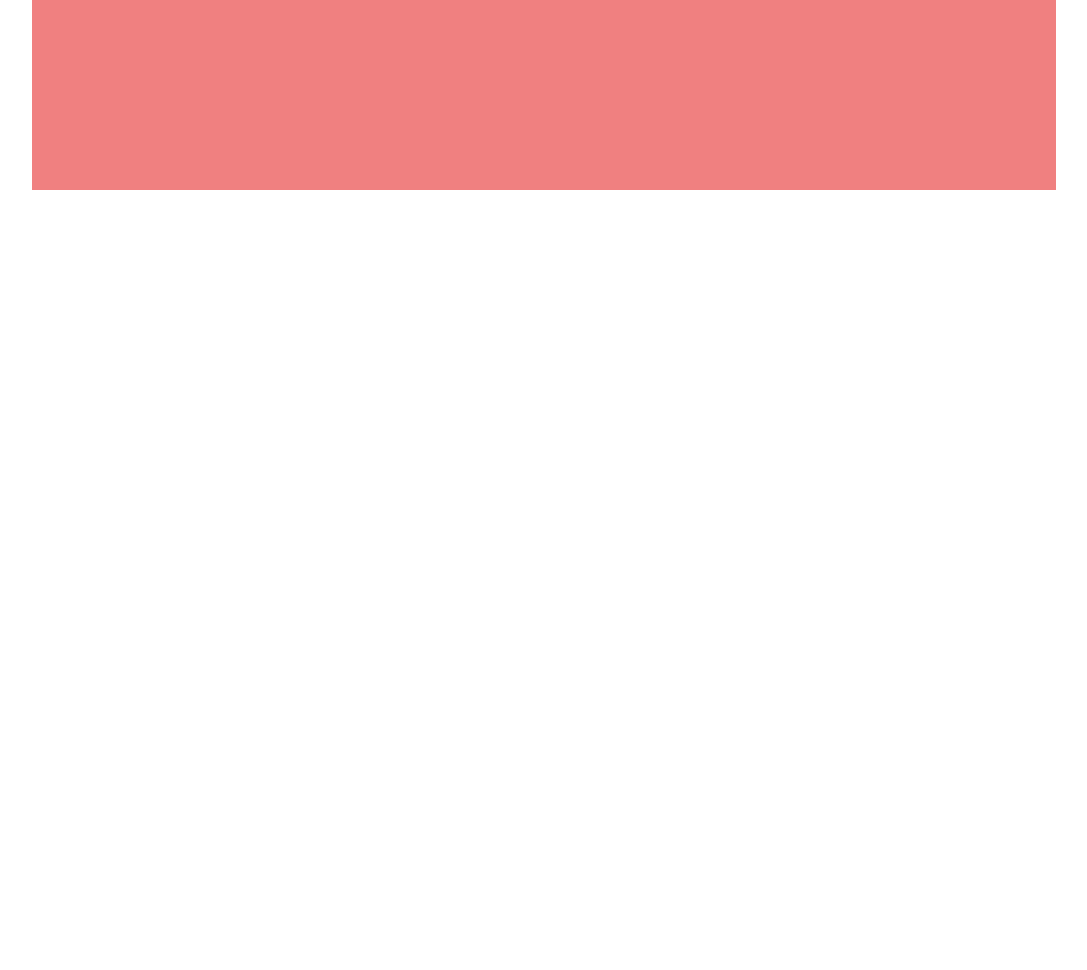
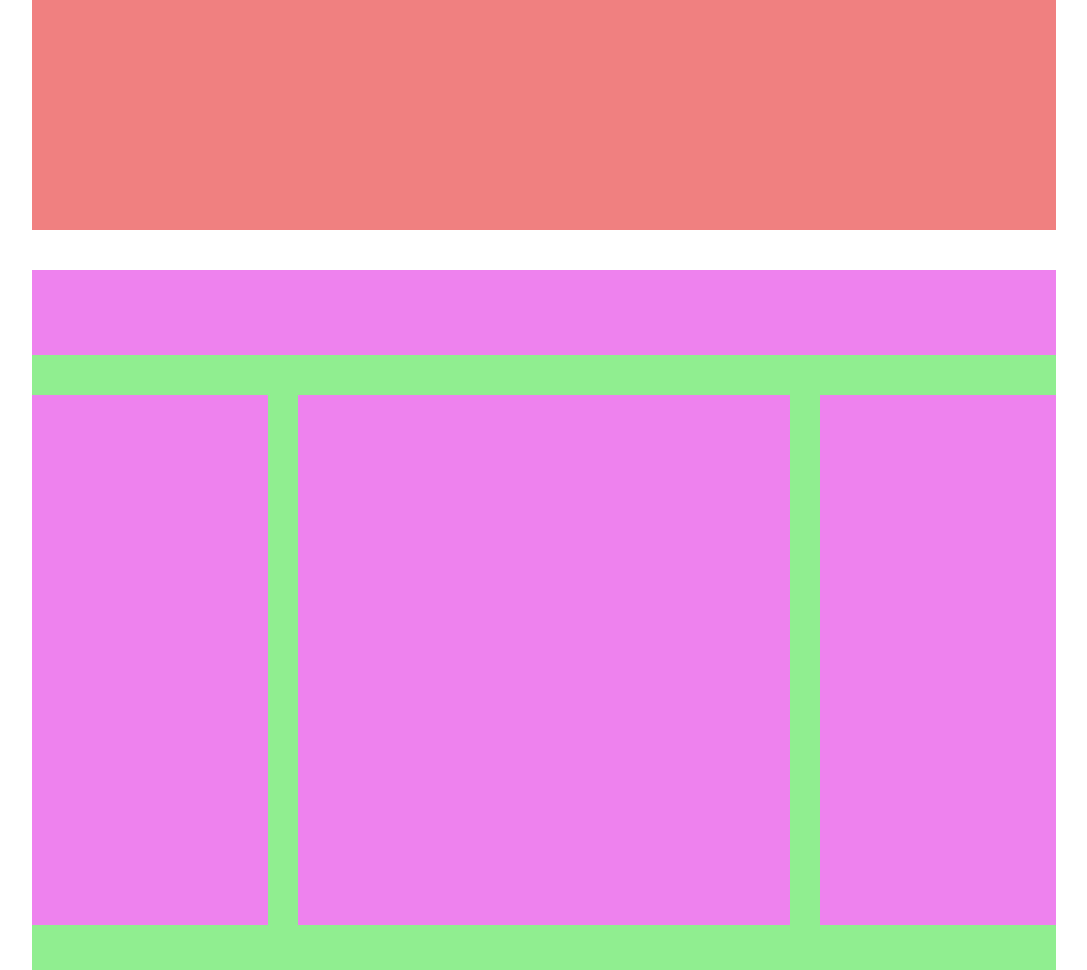
Before and after one commit to pollohultima/htmlcss-struttura-wp, a plain HTML site: page index.html in a window 1280 px wide. Shown: the part 500-1470 px from the top of the page, without its empty margins (96-1183 px from the left). Before the commit the page ends 800 px from the top, so only its background shows below. Drawn offline with Linux system fonts and the light colour scheme.

Commit message:
Site Main Completed

```diff
--- a/index.html
+++ b/index.html
@@ -10,19 +10,24 @@
     <body class="debug">
 
         <header class="site_header">
-            <nav>
 
-            </nav>
+            <nav class="navbar"></nav>
+
         </header>
         <!-- /.site_header -->
 
         <main class="site_main">
-            <section class="immagine">
 
+            <section class="immagine"></section>
+
+            <section class="container">
+
+                <div class="head"></div>
+
+                <div class="col sx"></div>
+                <div class="col md"></div>
+                <div class="col dx"></div>
             </section>
-            <div class="container">
-
-            </div>
         </main>
         <!-- /.site_main -->
 
--- a/style.css
+++ b/style.css
@@ -20,7 +20,7 @@ body {
 }
 
 .site_header {
-    margin-top: 20px;
+    margin-top: 40px;
     background-color: blueviolet;
 }
 
@@ -29,6 +29,44 @@ body {
 }
 
 .immagine {
-    margin-top: 20px;
+    margin-top: 40px;
     background-color: lightcoral;
 }
+
+.debug .container {
+    height: 700px;
+}
+
+.debug .head {
+    height: 85px;
+}
+
+.head {
+    background-color: violet;
+}
+
+.container {
+    margin-top: 40px;
+    background-color: lightgreen;
+}
+
+.col {
+    float: left;
+    height: 530px;
+    background-color: violet;
+    margin-top: 40px;
+}
+
+.sx {
+    width: 23%;
+    margin-right: 3%;
+}
+
+.md {
+    width: 48%;
+    margin-right: 3%;
+}
+
+.dx {
+    width: 23%;
+}
```
